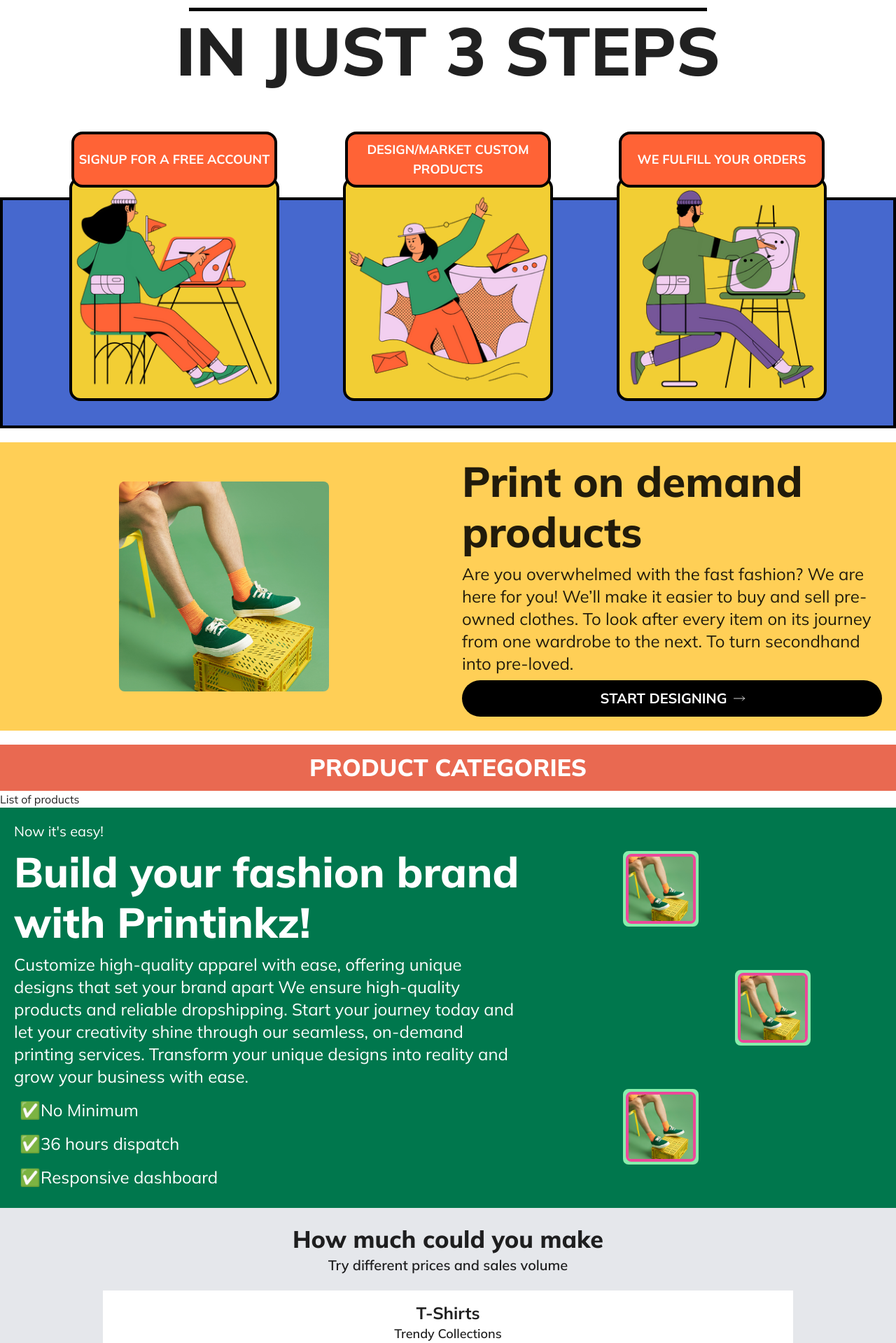
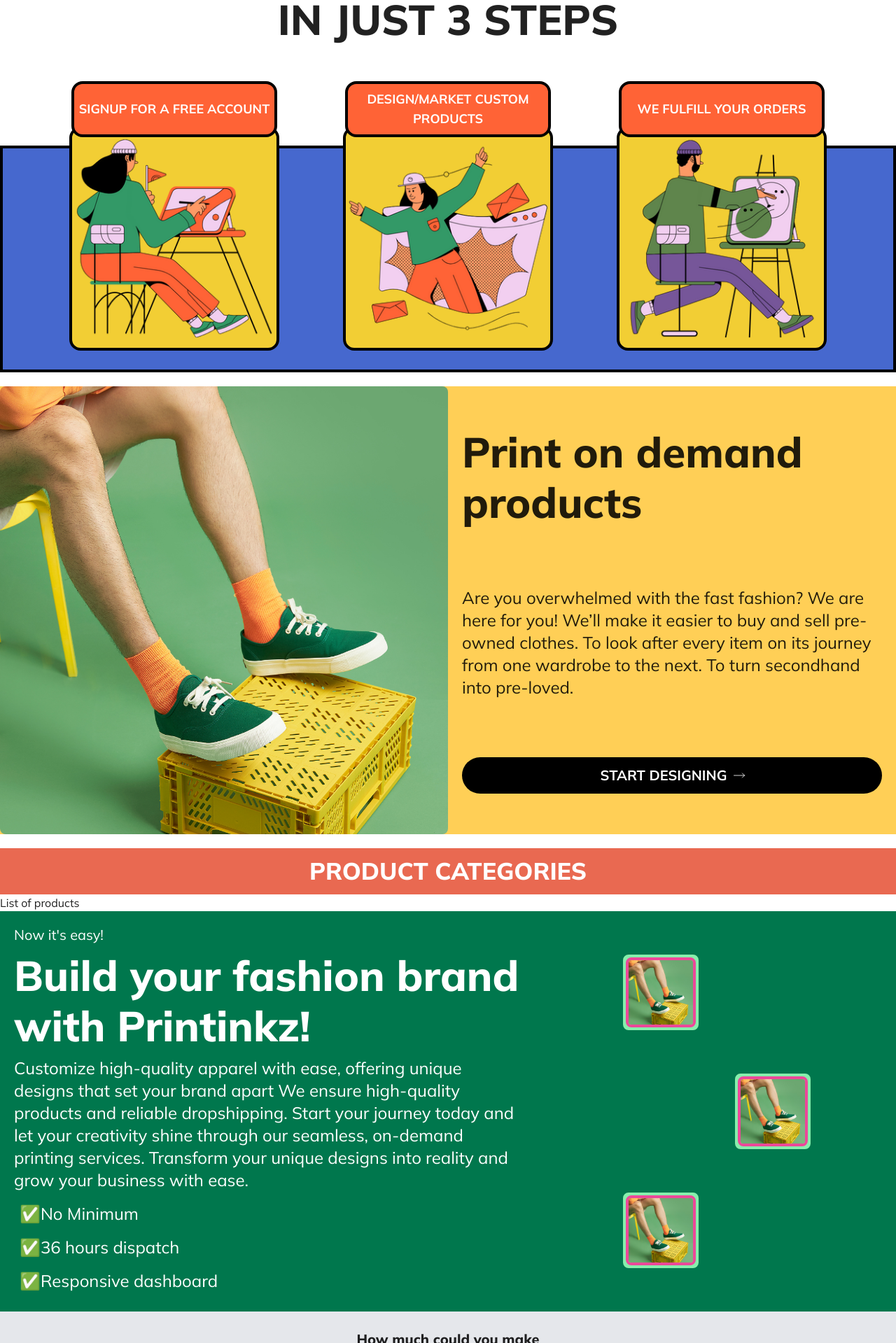
Before and after one commit to sridhar-nallasamy/printinkz-portfolio, a Next.js app: page / in a window 1280 px wide. Shown: the part 881-2800 px from the top of the page at 70% size. Built offline with nearby package versions, Linux system fonts and the light colour scheme.

Commit message:
+responsive(size changes)

```diff
--- a/app/page.tsx
+++ b/app/page.tsx
@@ -17,8 +17,8 @@
 export default function Home() {
   return (
     <div id="homepage">
-      {/* container_01 > textcard & image & listing */}
-      <div className="md:min-h-[80vh]">
+      {/* container_01 > textcard & image & listing //[80vh]md:h-[55vh]*/}
+      <div className="md:min-h-full">
         <TextImageContainer
           {...textImageContainerListing[0]}
           style="p-3 bg-[#DBE668] border-4 border-black rounded-3xl mx-3 flex-col-reverse md:flex-row md:h-[78vh]"
@@ -39,27 +39,24 @@
         </div>
       </div>
 
-      {/* container_02 textcard & lists(background & image container)*/}
+      {/* container_02 textcard & lists(background & image container) //[80vh]md:h-[55vh]*/}
       <div
         id="container_02"
-        className="md:min-h-[89vh] flex flex-col justify-between"
+        className="md:min-h-full flex flex-col justify-between"
       >
         <div
           id="container_02_textcard"
-          className="my-8 mx-3 p-3 flex flex-col items-center"
+          className="my-6 mx-3 p-3 flex flex-col items-center"
         >
-          <Typography variant="h2" className="font-extrabold text-center">
+          <Typography variant="h3" className="font-extrabold text-center">
             START SELLING PRODUCTS
           </Typography>
           <hr className="flex-grow border-t w-[60%] border-black border-4" />
-          <Typography variant="h1" className="font-extrabold text-center">
+          <Typography variant="h2" className="font-extrabold text-center">
             IN JUST 3 STEPS
           </Typography>
         </div>
-        <div
-          id="container_02_lists"
-          className="relative md:h-[55vh] h-full p-4"
-        >
+        <div id="container_02_lists" className="relative h-full p-4">
           <div
             id="container_02_background"
             className="absolute bottom-0 left-0 w-full md:h-[75%] h-full bg-[#4668CE] -z-10 border-4 border-black"
@@ -75,11 +72,13 @@
         </div>
       </div>
 
-      {/* container_03 */}
-      <TextImageContainer
-        {...textImageContainerListing[1]}
-        style="bg-[#FFCF56] flex-col md:flex-row-reverse"
-      />
+      {/* container_03*/}
+      <div className="md:min-h-full">
+        <TextImageContainer
+          {...textImageContainerListing[1]}
+          style="bg-[#FFCF56] flex-col md:flex-row-reverse"
+        />
+      </div>
 
       {/* Product Categories */}
       <div id="product_categories">
@@ -121,7 +120,7 @@
         id="container_05"
         className="w-full md:min-h-[80vh] p-2 sm:p-6 text-center bg-gray-200 flex flex-col items-center"
       >
-        <Typography variant="h4" className="font-extrabold">
+        <Typography variant="h6" className="font-extrabold">
           How much could you make
         </Typography>
         <Typography variant="h6" className="font-semibold">
@@ -129,14 +128,14 @@
         </Typography>
         <div
           id="container_05_product_form"
-          className="flex lg:flex-row flex-col gap-2 md:justify-evenly items-center bg-white px-2 py-4 mt-5 w-[80%]"
+          className="flex lg:flex-row flex-col gap-2 md:justify-evenly items-center bg-white px-2 py-4 mt-5 w-[80%] max-h-full"
         >
           <PrototypeCard product={protoProducts} />
           {/* <RevenueCalculatorForm /> */}
         </div>
       </div>
       {/* Sellers Review */}
-      <div id="sellers-review" className="w-full flex justify-center mt-10 ">
+      <div id="sellers-review" className="w-full flex justify-center mt-5 ">
         <div id="sellers-review-title" className="relative inline-block">
           <Typography
             variant="h1"
--- a/components/prototypeCard.tsx
+++ b/components/prototypeCard.tsx
@@ -21,11 +21,11 @@
   }
   return (
     <div className="lg:w-[50%] w-full flex flex-col items-center">
-      <p id="product_name" className="text-2xl font-bold">
+      <p id="product_name" className="text-xl font-bold">
         {product[activeIndex].type}
       </p>
-      <p className="text-lg font-semibold">{product[activeIndex].title}</p>
-      <p className="text-sm font-semibold">
+      <p className="text-sm font-semibold">{product[activeIndex].title}</p>
+      <p className="text-xs font-semibold">
         starting from {product[activeIndex].price}
       </p>
       <div className="flex align-middle">
@@ -37,7 +37,7 @@
           <Image
             src={product[activeIndex].images[0].image}
             alt={product[activeIndex].title}
-            width={450}
+            width={325}
             className="rounded-md mt-3"
           />
         </div>
@@ -46,15 +46,15 @@
           onClick={() => handleNavigation(1)}
         />
       </div>
-      <ImageList cols={product.length} rowHeight={100} className="p-2">
+      <ImageList cols={product.length} rowHeight={70} className="p-2">
         {product.map((item, index) => (
           <ImageListItem key={`product_${item.id}`}>
             <Image
               src={item.images[0].image}
               alt={item.title}
               loading="lazy"
-              width={100}
-              height={100}
+              width={70}
+              height={70}
               onClick={() => handleActiveState(index)}
               className={`rounded-md ${index === activeIndex ? 'pb-1 border-4 border-b-[#00774D]' : 'hover:scale-105 hover:cursor-pointer'} `}
             />
--- a/components/textImageContainer.tsx
+++ b/components/textImageContainer.tsx
@@ -19,14 +19,16 @@
       />
       <div
         id={`${id}_image}`}
-        className="md:w-[50%] w-full flex items-center justify-center"
+        className="md:w-[50%] w-full flex items-center justify-center relative"
       >
         <Image
           src={imageContent.src}
           alt={imageContent.alt}
-          height={imageContent.height}
-          width={imageContent.width}
-          className={`${id == 'container_03' ? 'rounded-lg' : ''}`}
+          className={`relative ${id == 'container_03' ? 'rounded-lg' : ''}`} //h-[50%] w-[50%] md:h-full md:w-full
+          layout="fill"
+          objectFit="cover"
+          //height={imageContent.height}
+          //width={imageContent.width}
         />
       </div>
     </div>
--- a/containers/footer.tsx
+++ b/containers/footer.tsx
@@ -13,7 +13,7 @@
   }
   return (
     <footer
-      className={`w-full min-h-[10vh] bg-[#FF9E21] border-4 border-black rounded-[2rem] flex flex-col sm:flex-row items-center justify-around p-4`}
+      className={`w-full lg:h-[10vh]  bg-[#FF9E21] border-4 border-black rounded-[2rem] flex flex-col sm:flex-row items-center justify-around p-4`}
     >
       <div className="text-2xl font-extrabold">Be the first one to know!</div>
       <form className="flex items-center gap-2" id="subscription-form">
--- a/containers/main/index.tsx
+++ b/containers/main/index.tsx
@@ -9,7 +9,7 @@
   const isMenuOpen = useAppSelector(navBarState);
   return (
     <main
-      className={`${isMenuOpen ? 'w-screen h-screen' : 'w-full min-h-[80vh]'}`}
+      className={`${isMenuOpen ? 'w-screen h-screen' : 'w-full lg:h-[calc(100%-20vh)] h-full'}`}
     >
       {isMenuOpen ? <MobileNavbar /> : children}
     </main>
--- a/containers/navbar/index.tsx
+++ b/containers/navbar/index.tsx
@@ -16,7 +16,7 @@
     <>
       <nav
         id="navbar-desktop"
-        className="hidden md:flex w-[62%] h-full justify-around items-center font-semibold text-lg"
+        className="hidden lg:flex w-[62%] h-full justify-around items-center font-semibold text-lg"
       >
         {navbarContents.map((item) => (
           <Link
@@ -36,7 +36,7 @@
       </nav>
       <nav
         id="navbar-mobile"
-        className="w-[62%] flex md:hidden flex-col items-end font-semibold text-lg pr-3"
+        className="w-[62%] flex lg:hidden flex-col items-end font-semibold text-lg pr-3"
       >
         <IconButton onClick={() => dispatch(toggleNavbarState())}>
           {isMenuOpen ? (
--- a/containers/navbar/mobileNavbar.tsx
+++ b/containers/navbar/mobileNavbar.tsx
@@ -12,7 +12,7 @@
   const dispatch = useAppDispatch();
   return (
     <div
-      className={`w-full h-full md:hidden transition-all duration-300 ${
+      className={`w-full h-full lg:hidden transition-all duration-300 ${
         isMenuOpen ? 'max-h-full opacity-100 py-2 ' : 'max-h-0 opacity-0'
       } flex flex-col justify-evenly items-center`}
     >
```
